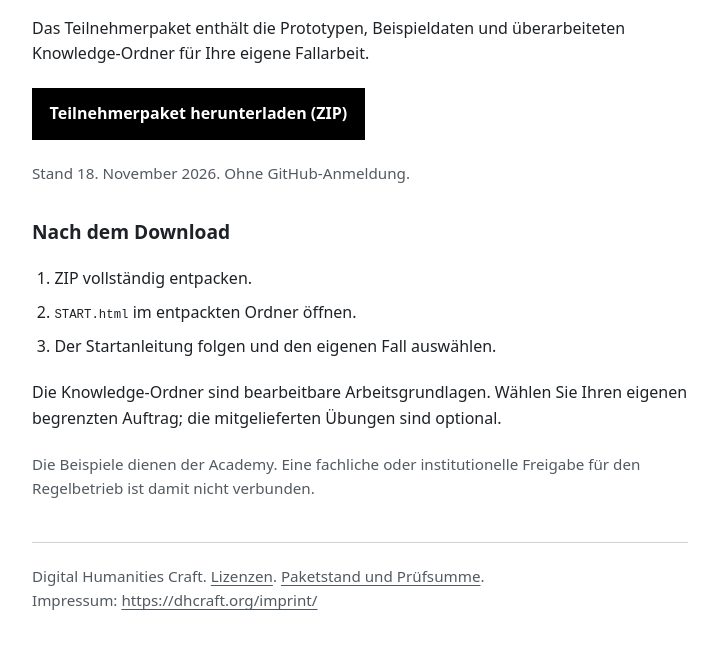
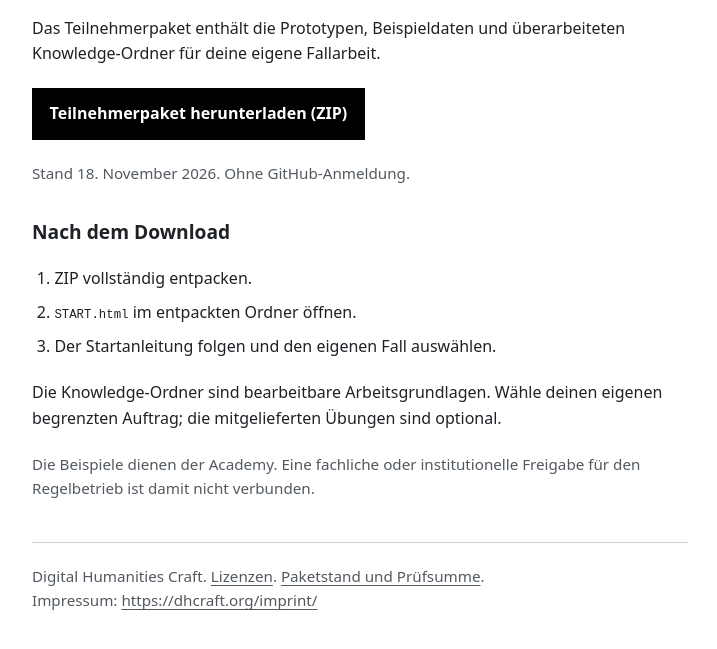
Before and after one commit to DigitalHumanitiesCraft/vetmed-ai-academy-downloads, a plain HTML site: page docs/index.html in a window 1280 px wide. Shown: the part 107-756 px from the top of the page, without its empty margins (280-997 px from the left). Drawn offline with Linux system fonts and the light colour scheme.

Commit message:
Address participants with du on the download page, matching the package
Co-Authored-By: Claude Opus 5.5 <noreply@anthropic.com>

```diff
--- a/docs/index.html
+++ b/docs/index.html
@@ -12,7 +12,7 @@
 <body>
 <main>
   <h1>VetMed AI Academy</h1>
-  <p>Das Teilnehmerpaket enthält die Prototypen, Beispieldaten und überarbeiteten Knowledge-Ordner für Ihre eigene Fallarbeit.</p>
+  <p>Das Teilnehmerpaket enthält die Prototypen, Beispieldaten und überarbeiteten Knowledge-Ordner für deine eigene Fallarbeit.</p>
   <p class="download"><a href="https://github.com/DigitalHumanitiesCraft/vetmed-ai-academy-downloads/releases/download/2026-11-18/vetmed-ai-academy-participant-package-2026-11-18.zip">Teilnehmerpaket herunterladen <span>(ZIP)</span></a></p>
   <p class="edition">Stand <time datetime="2026-11-18">18. November 2026</time>. Ohne GitHub-Anmeldung.</p>
   <h2>Nach dem Download</h2>
@@ -21,7 +21,7 @@
     <li><code>START.html</code> im entpackten Ordner öffnen.</li>
     <li>Der Startanleitung folgen und den eigenen Fall auswählen.</li>
   </ol>
-  <p>Die Knowledge-Ordner sind bearbeitbare Arbeitsgrundlagen. Wählen Sie Ihren eigenen begrenzten Auftrag; die mitgelieferten Übungen sind optional.</p>
+  <p>Die Knowledge-Ordner sind bearbeitbare Arbeitsgrundlagen. Wähle deinen eigenen begrenzten Auftrag; die mitgelieferten Übungen sind optional.</p>
   <p class="note">Die Beispiele dienen der Academy. Eine fachliche oder institutionelle Freigabe für den Regelbetrieb ist damit nicht verbunden.</p>
 </main>
 <footer>
```
